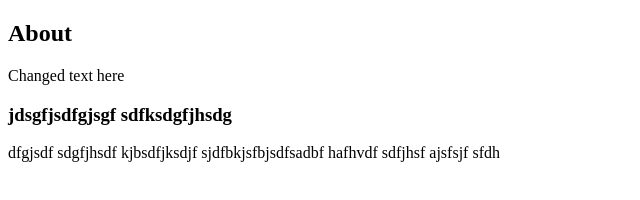
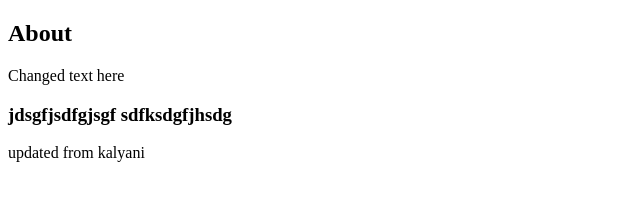
Before and after one commit to Kalyani-wal/hello-world, a plain HTML site: page about.html in a window 1280 px wide. Shown: the whole page, without its empty margins (0-640 px from the left). Drawn offline with Linux system fonts and the light colour scheme.

Commit message:
minor change

```diff
--- a/about.html
+++ b/about.html
@@ -10,6 +10,6 @@
     <h2>About</h2>
     <p>Changed text here</p>
     <h3>jdsgfjsdfgjsgf sdfksdgfjhsdg</h3>
-    <p>dfgjsdf sdgfjhsdf kjbsdfjksdjf sjdfbkjsfbjsdfsadbf hafhvdf sdfjhsf ajsfsjf sfdh</p>
+    <p>updated from kalyani</p>
 </body>
 </html>
```
